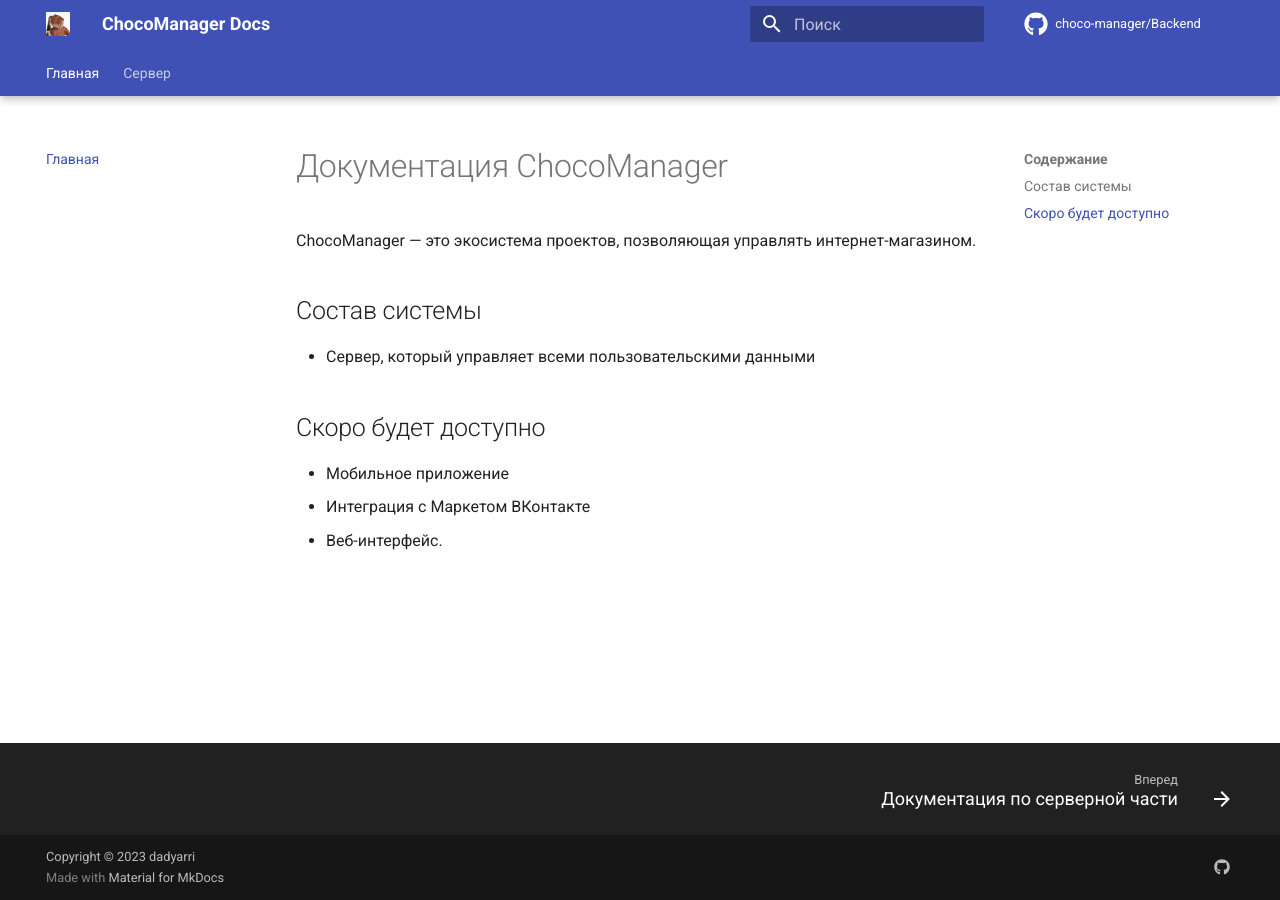
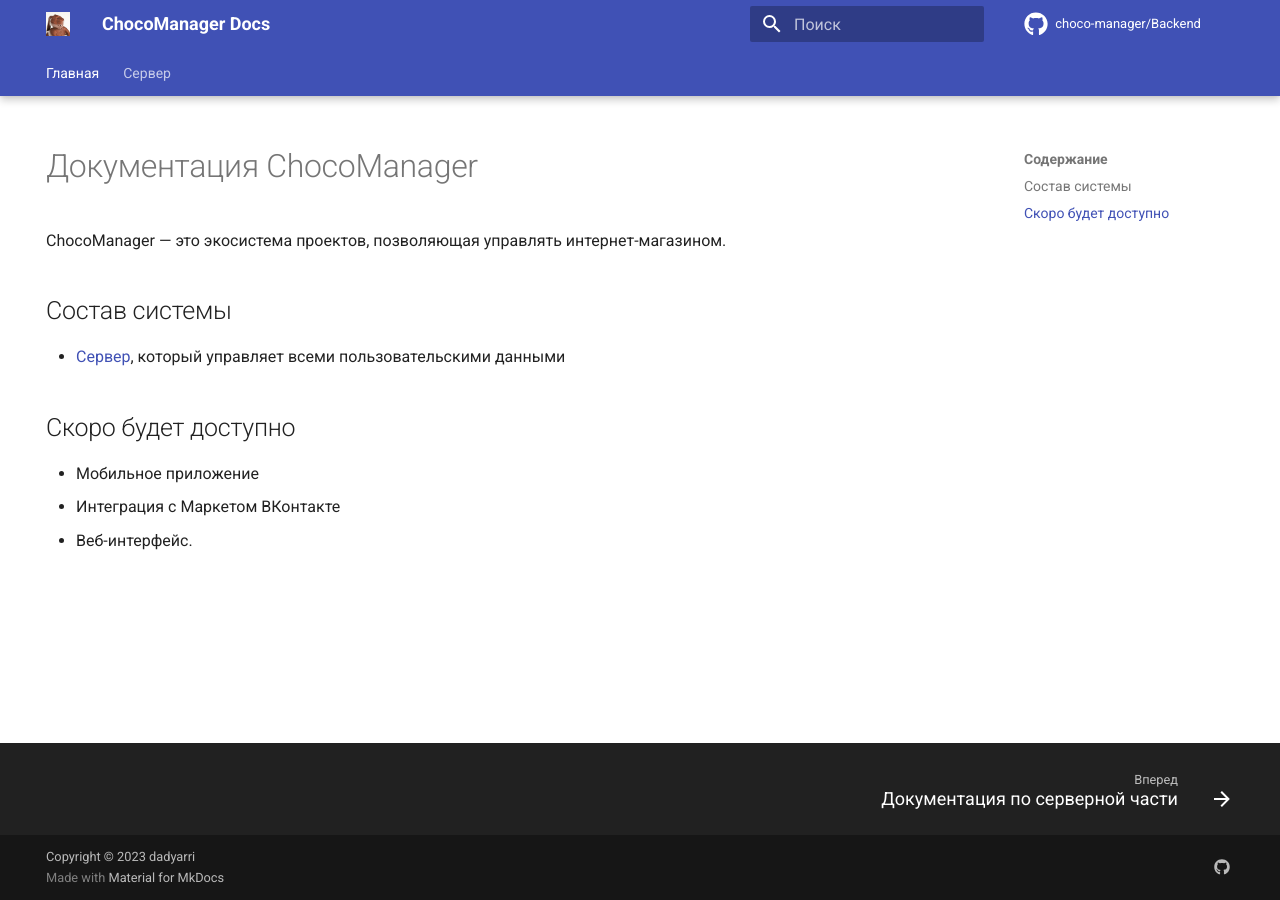
Before and after one commit to choco-manager/Docs, an MkDocs documentation site: the page built from docs/index.md, in a window 1280 px wide. Built offline with MkDocs 1.6.1 and Material for MkDocs 9.7.7, drawn with Linux system fonts in a browser that asks for light colours; comment, search, counter and statistics services are not loaded; the version menu is left out; part of the change alters nothing that is shown.

```diff
--- a/docs/index.md
+++ b/docs/index.md
@@ -1,10 +1,17 @@
+---
+
+hide:
+    - navigation
+
+---
+
 # Документация ChocoManager
 
 ChocoManager — это экосистема проектов, позволяющая управлять интернет-магазином.
 
 ## Состав системы
 
-- Сервер, который управляет всеми пользовательскими данными
+- [Сервер](server/index.md), который управляет всеми пользовательскими данными
 
 ## Скоро будет доступно
 
```
